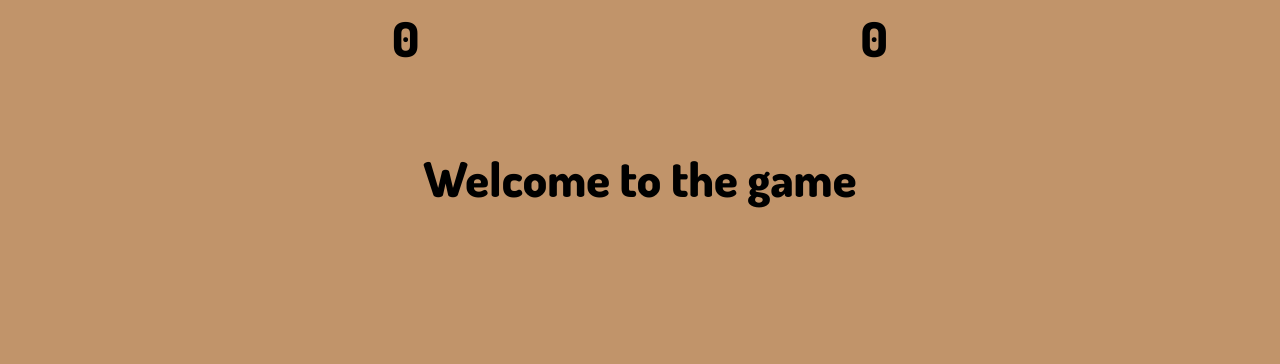
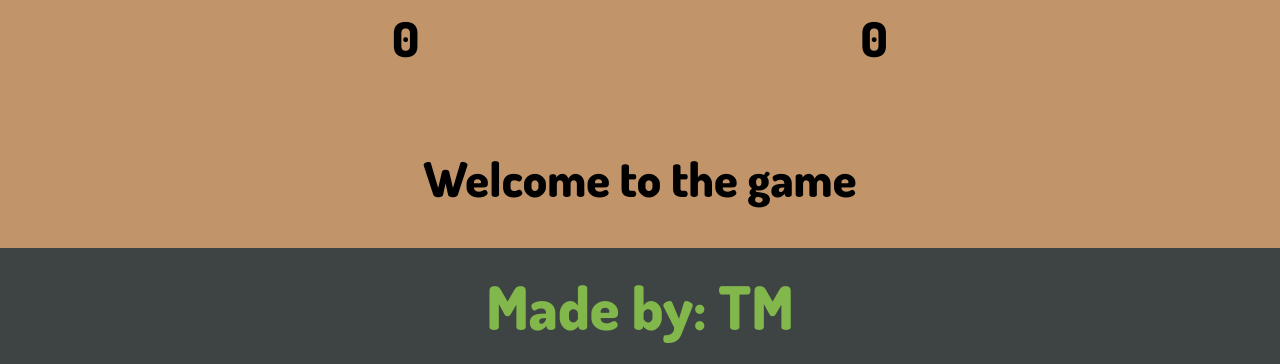
Before and after one commit to Juniordagamar/rock-paper-scissors, a plain HTML site: page index.html in a window 1280 px wide. Shown: the part 713-1077 px from the top of the page. Before the commit the page ends 961 px from the top, so only its background shows below. Drawn offline with Linux system fonts and the light colour scheme.

Commit message:
Add footer section

```diff
--- a/index.html
+++ b/index.html
@@ -43,5 +43,11 @@
 
     <h2 class="message">Welcome to the game</h2>
     <script src="script.js"></script>
+
+<!---------------------------------------------------FOOTER--------------------------------------------------->
+<footer >
+    <h1 class="title">Made by: TM </h1>
+</footer>
+
 </body>
 </html>
--- a/styles.css
+++ b/styles.css
@@ -10,7 +10,8 @@ body {
     background-color: #c1946a;
 }
 
-header {
+header,
+footer {
     background-color: #3e4444;
     text-align: center;
 }
```
